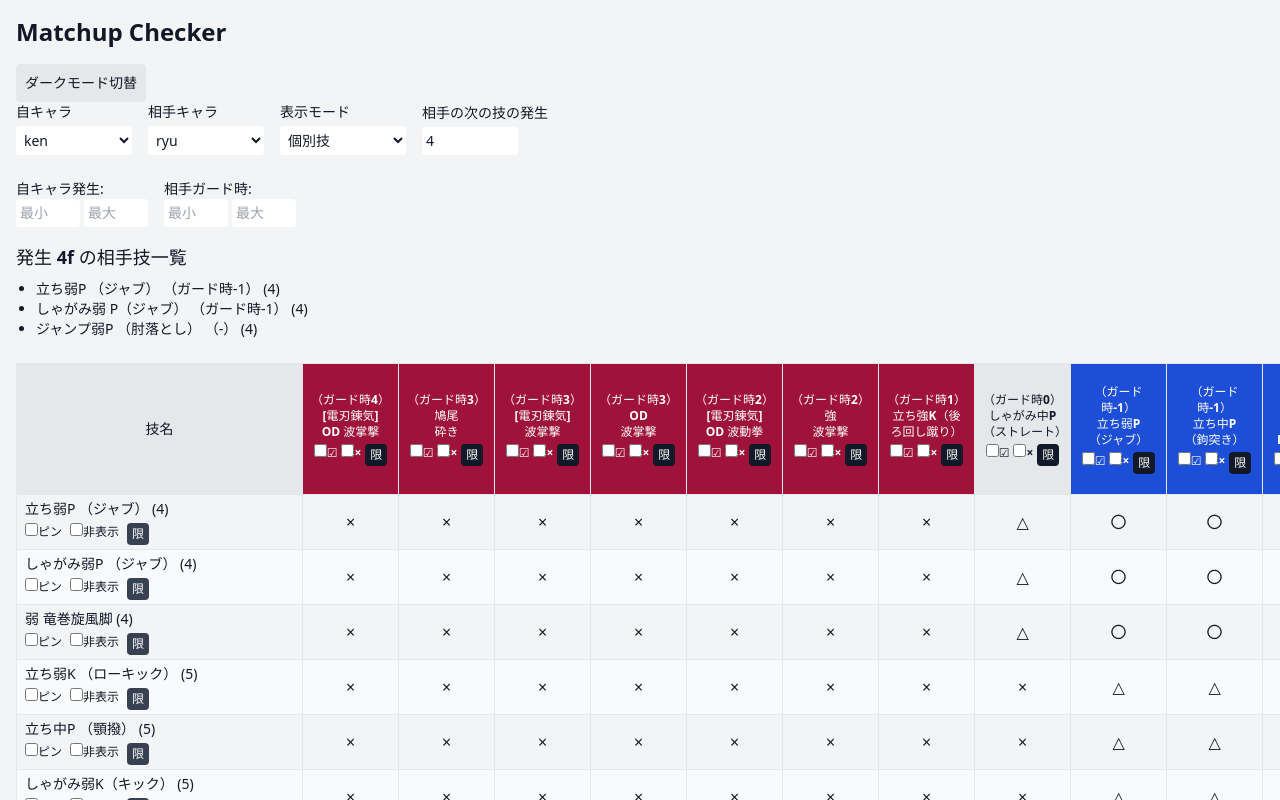
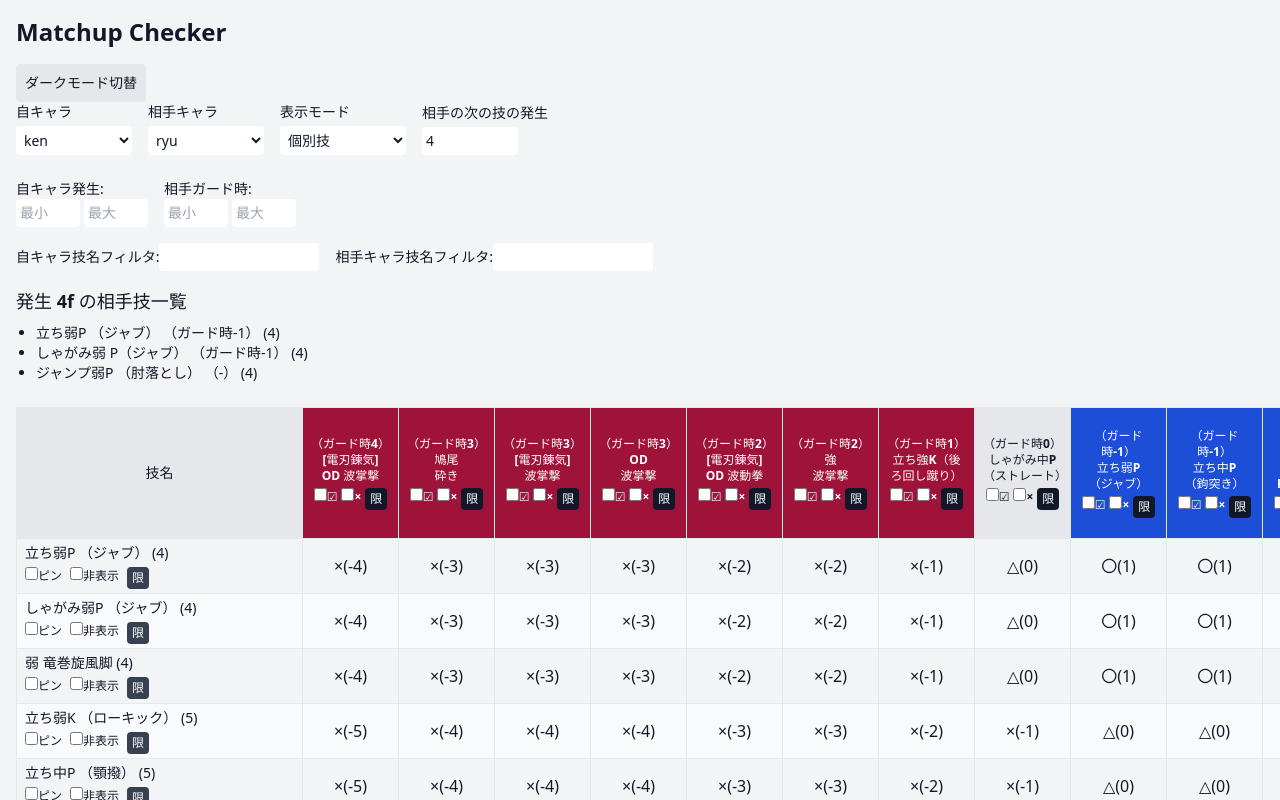
Before and after one commit to nekocompany/matchup-checker, a React (Vite) app: page / in a window 1280 px wide. Shown: the top 800 px of the page. Built offline with nearby package versions, Linux system fonts and the light colour scheme.

Commit message:
×(-2)〇(1)のように自分が技を振った場合の猶予を追加した

```diff
--- a/src/components/MatchupChecker.tsx
+++ b/src/components/MatchupChecker.tsx
@@ -96,6 +96,10 @@ const MatchupChecker: React.FC = () => {
   const [focusedPlayerMove, setFocusedPlayerMove] = useState<string | null>(null);
   const [focusedEnemyMove, setFocusedEnemyMove] = useState<string | null>(null);
 
+  // 文字列絞り込み
+  const [playerMoveNameFilter, setPlayerMoveNameFilter] = useState<string>('');
+  const [enemyMoveNameFilter, setEnemyMoveNameFilter] = useState<string>('');
+
   useEffect(() => {
     fetch('/data/character_list.json')
       .then((res) => res.json())
@@ -128,10 +132,16 @@ const MatchupChecker: React.FC = () => {
     const s = parseInt(startup);
     const a = parseInt(advantage);
     if (isNaN(s) || isNaN(a)) return '-';
-    const diff = opponent - a;
-    if (s < diff) return '〇';
-    if (s === diff) return '△';
-    return '×';
+
+    const diff = opponent - a;       // 技をガードしてから相手が動けるまでのフレーム
+    const margin = diff - s;         // 自キャラ技が間に合うまでの余裕
+
+    let resultSymbol = '';
+    if (margin > 0) resultSymbol = '〇';
+    else if (margin === 0) resultSymbol = '△';
+    else resultSymbol = '×';
+
+    return `${resultSymbol}(${margin})`;
   };
 
   const formatPlayerMoveName = (move: Move) => {
@@ -148,7 +158,7 @@ const MatchupChecker: React.FC = () => {
     if (!playerData) return [];
     return playerData.moves
       .filter((m) => {
-        if (focusedPlayerMove && m.name !== focusedPlayerMove) return false;
+        if (playerMoveNameFilter && !m.name.includes(playerMoveNameFilter)) return false;
         const val = toValidStartup(m.startup);
         return (
           !hiddenPlayerMoves.includes(m.name) &&
@@ -169,7 +179,7 @@ const MatchupChecker: React.FC = () => {
     if (!opponentData) return [];
     return opponentData.moves
       .filter((m) => {
-        if (focusedEnemyMove && m.name !== focusedEnemyMove) return false;
+        if (enemyMoveNameFilter && !m.name.includes(enemyMoveNameFilter)) return false;
         const val = toValidGuard(m.guard || '');
         return (
           !hiddenEnemyMoves.includes(m.name) &&
@@ -290,6 +300,26 @@ const MatchupChecker: React.FC = () => {
     </div>
     </div>
 
+    <div className="flex gap-4 items-end text-sm mb-4">
+      <div>
+        <label>自キャラ技名フィルタ:</label>
+        <input
+          type="text"
+          value={playerMoveNameFilter}
+          onChange={(e) => setPlayerMoveNameFilter(e.target.value)}
+          className="w-40 p-1 rounded bg-white dark:bg-gray-700 dark:text-white"
+        />
+      </div>
+      <div>
+        <label>相手キャラ技名フィルタ:</label>
+        <input
+          type="text"
+          value={enemyMoveNameFilter}
+          onChange={(e) => setEnemyMoveNameFilter(e.target.value)}
+          className="w-40 p-1 rounded bg-white dark:bg-gray-700 dark:text-white"
+        />
+      </div>
+    </div>
 
 
 
```
